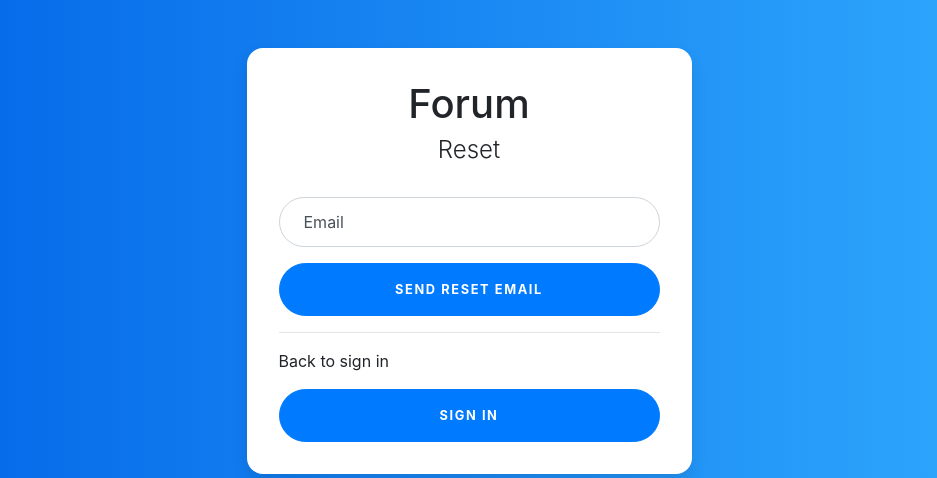
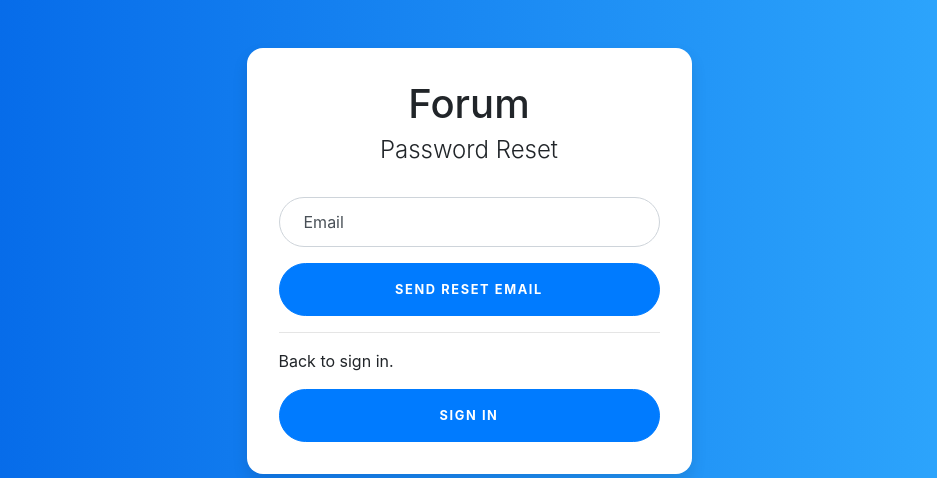
Before and after one commit to kel-lit/DjangoPractice, a Django app: page /account/reset/ in a window 1280 px wide. Shown: the top 478 px of the page, without its empty margins (171-1108 px from the left). Run offline with Django 3.2, Linux system fonts and the light colour scheme; some libraries are stand-ins or nearby versions.

Commit message:
Adds reset view

```diff
--- a/core/templates/accounts/reset.html
+++ b/core/templates/accounts/reset.html
@@ -20,7 +20,7 @@ Forum Reset Password
                     <div class="signin-heading-div">
                         <h1 class="signin-heading">Forum</h1>
                     </div>
-					<h5 class="card-title text-center">Reset</h5>
+					<h5 class="card-title text-center">Password Reset</h5>
 					<form class="form-signin" action="{% url 'reset' %}" method="POST">
 						<div class="form-label-group">
 							<input type="email" id="inputEmail" class="form-control" name="email"
@@ -41,7 +41,7 @@ Forum Reset Password
                             type="submit">Send reset email</button>
                         <hr/>
                     </form>
-                    <p>Back to sign in</p>
+                    <p>Back to sign in.</p>
                     <div class="form-signin">
                         <a href="/"><button class="form-signin btn btn-lg btn-primary btn-block text-uppercase">Sign in</button></a>
                     </div>
```
